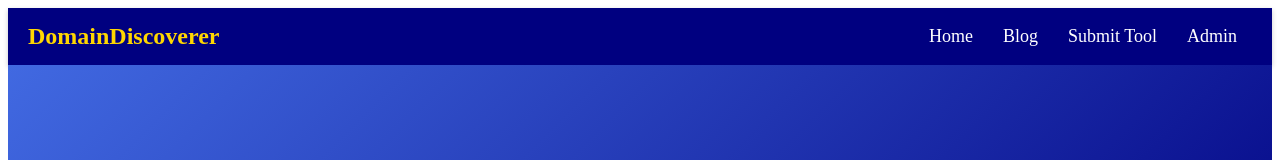
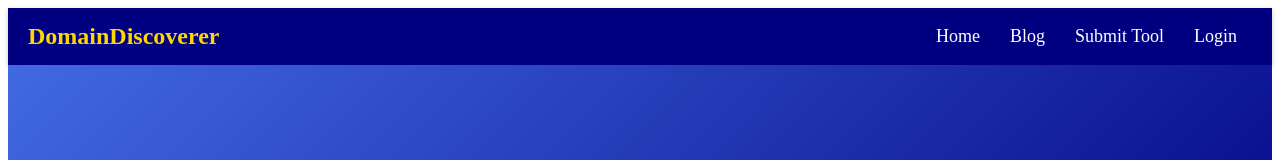
Before and after one commit to dtombot/DomainDiscoverer, a React (Create React App) app: page / in a window 1280 px wide. Shown: the top 160 px of the page. Built offline with nearby package versions, Linux system fonts and the light colour scheme; no server answers; the database is empty.

Commit message:
Update Navbar.js

```diff
--- a/src/components/Navbar.js
+++ b/src/components/Navbar.js
@@ -1,6 +1,9 @@
 import { Link } from 'react-router-dom';
+import { useAuth } from './AuthContext';
 
 function Navbar() {
+  const { user, signOut } = useAuth();
+
   return (
     <nav style={{
       padding: '15px 20px',
@@ -16,7 +19,14 @@ function Navbar() {
         <Link to="/" style={navLinkStyle}>Home</Link>
         <Link to="/blog" style={navLinkStyle}>Blog</Link>
         <Link to="/submit-tool" style={navLinkStyle}>Submit Tool</Link>
-        <Link to="/admin" style={navLinkStyle}>Admin</Link>
+        {user && user.email === 'tomselfdevelopr@gmail.com' && (
+          <Link to="/admin" style={navLinkStyle}>Admin</Link>
+        )}
+        {user ? (
+          <button onClick={signOut} style={navLinkStyle}>Logout</button>
+        ) : (
+          <Link to="/login" style={navLinkStyle}>Login</Link>
+        )}
       </div>
     </nav>
   );
@@ -28,6 +38,9 @@ const navLinkStyle = {
   textDecoration: 'none',
   fontSize: '18px',
   transition: 'color 0.3s',
+  background: 'none',
+  border: 'none',
+  cursor: 'pointer',
 };
 
 export default Navbar;
```
